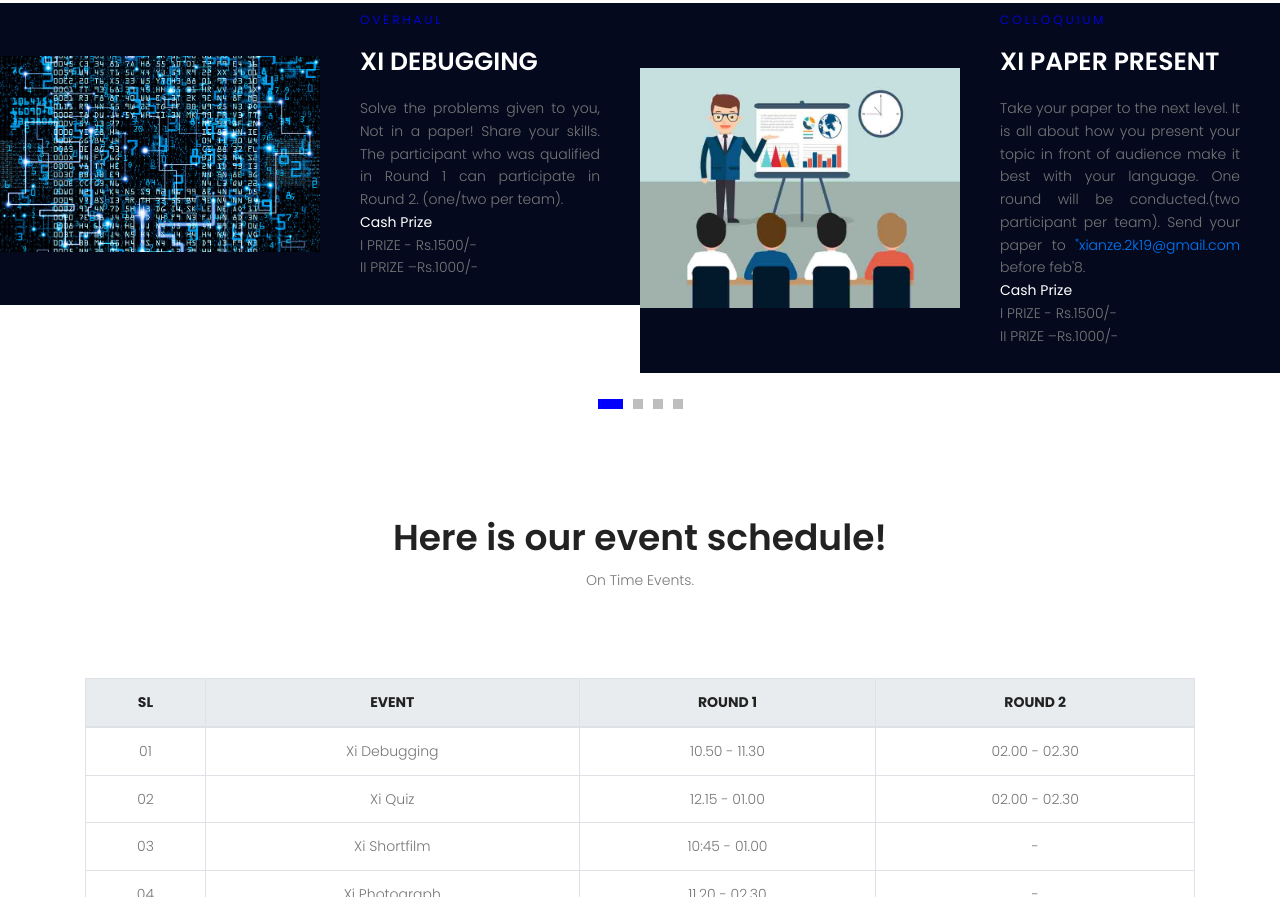
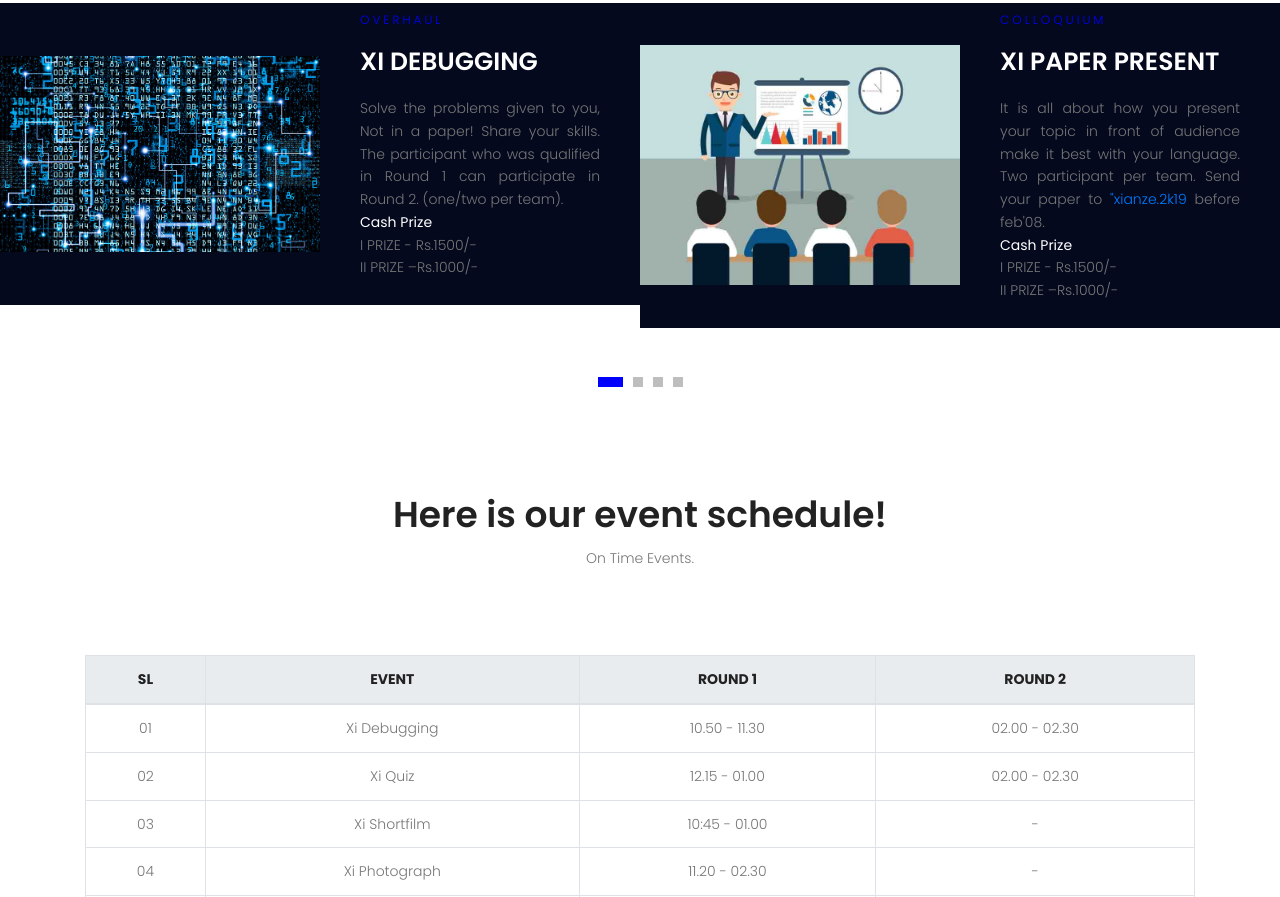
Before and after one commit to 1532j0004kg/dummy, a plain HTML site: page index.html in a window 1280 px wide. Shown: the part 1701-2598 px from the top of the page. Drawn offline with nearby package versions, Linux system fonts and the light colour scheme; some packages are replaced by stand-ins of ours.

Commit message:
Update index.html

```diff
--- a/index.html
+++ b/index.html
@@ -204,7 +204,7 @@ Xianze is back as XIANZE EVOLVED which witnesses the tons of zest, spontaneity a
 											<h6 class="text-uppercase">COLLOQUIUM</h6>
 											<h1 class="text-white">XI PAPER PRESENT</h1>
 												<p style="text-align : justify">
-                                                  Take your paper to the next level. It is all about how you present your topic in front of audience make it best with your language. One round will be conducted.(two participant per team). Send your paper to <a href="mailto:xianze.2k19@gmail.com" target="_blank">"xianze.2k19@gmail.com</a> before feb'8.
+                                                  						It is all about how you present your topic in front of audience make it best with your language. Two participant per team. Send your paper to <a href="mailto:xianze.2k19@gmail.com" target="_blank">"xianze.2k19</a> before feb'08.
 												<br><b style="color: white">Cash Prize</b>
 												<br>
 											       I PRIZE - Rs.1500/-<br>
```
